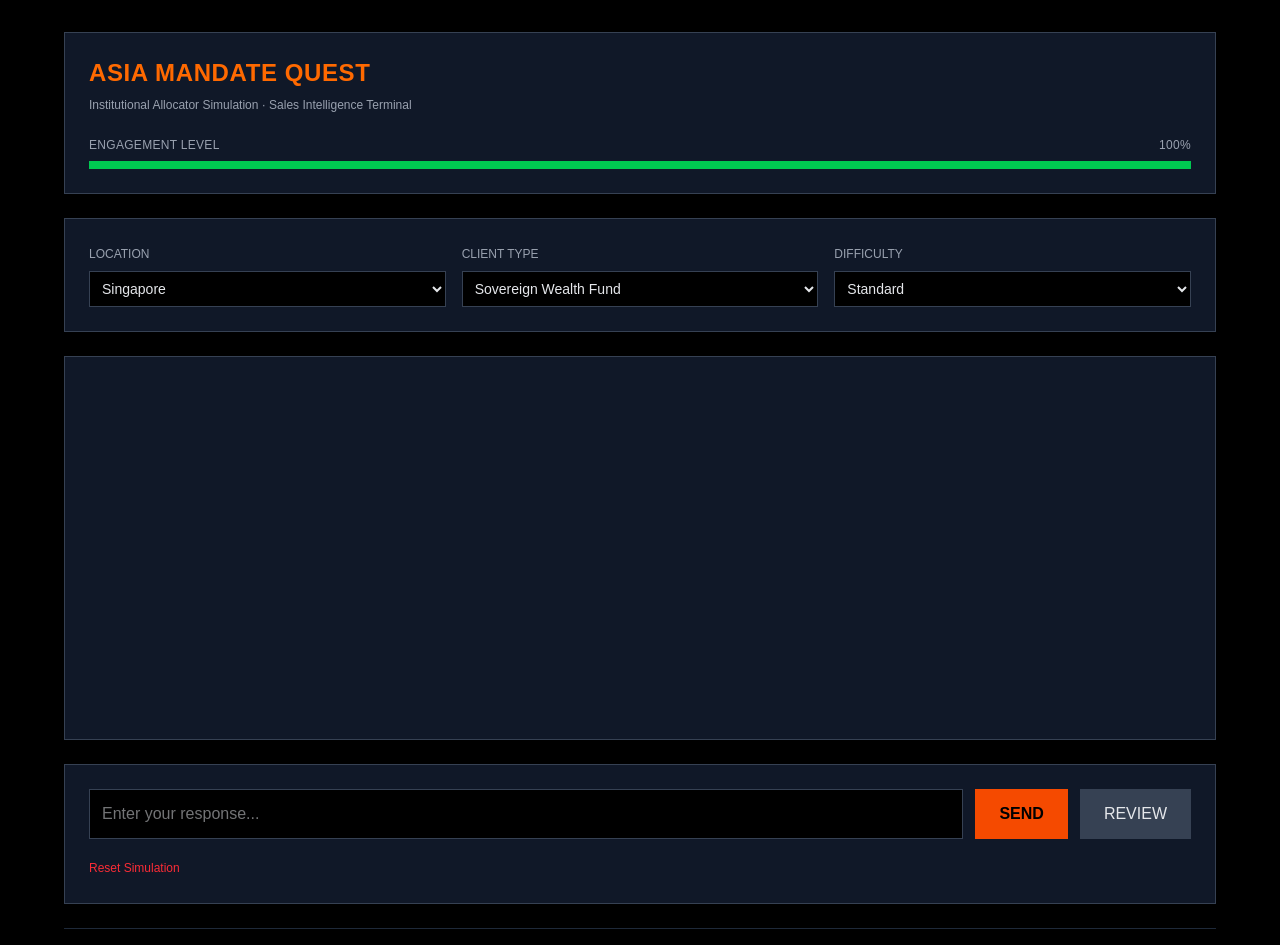
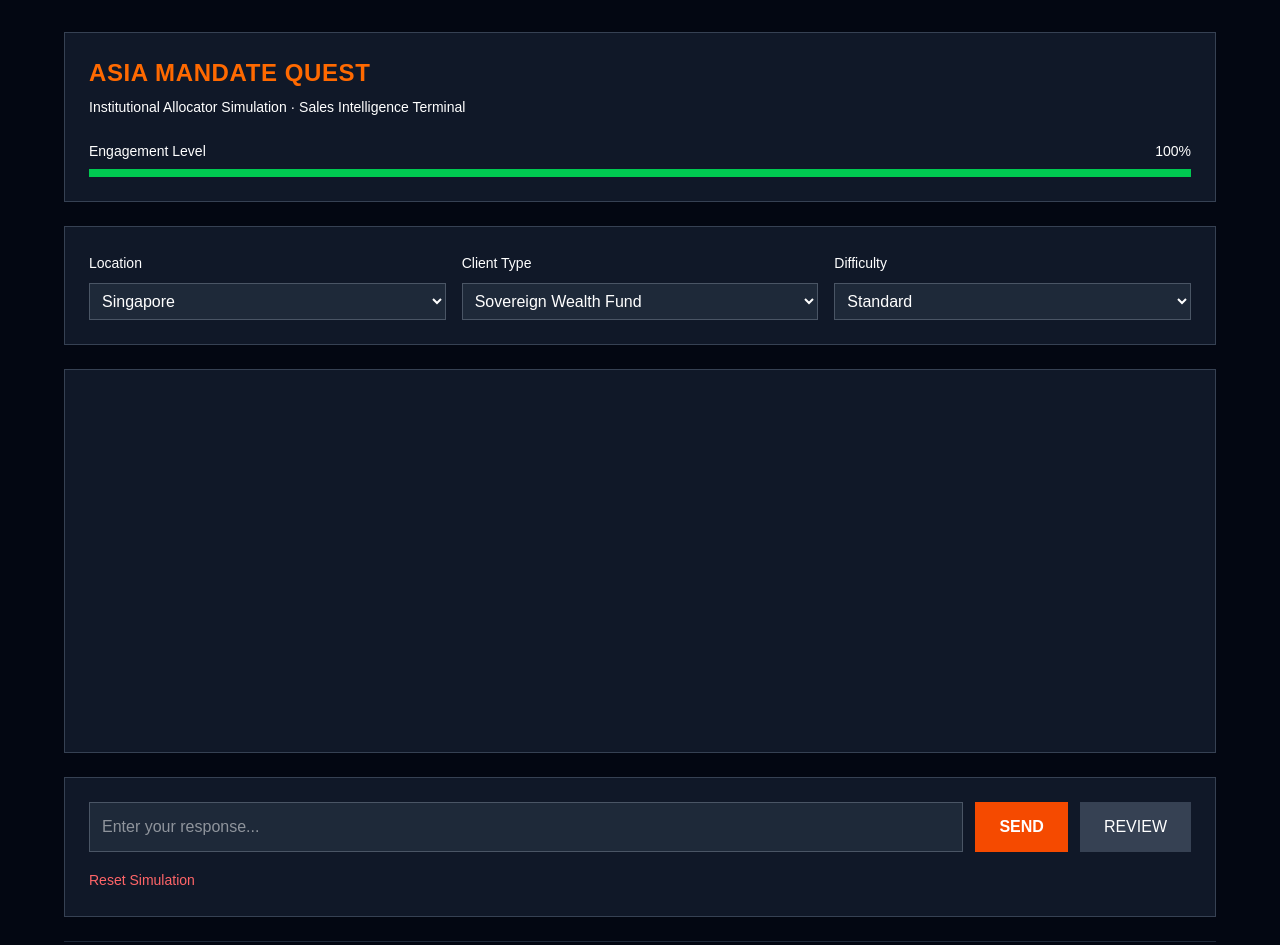
Before and after one commit to emailden-git/asia-mandate-quest, a Next.js app: page / in a window 1280 px wide. Shown: the top 945 px of the page. Built offline with nearby package versions, Linux system fonts and the light colour scheme.

Commit message:
Update page.tsx

```diff
--- a/app/page.tsx
+++ b/app/page.tsx
@@ -101,12 +101,12 @@ export default function Home() {
 
   function engagementColor() {
     if (engagement > 60) return "bg-green-500";
-    if (engagement > 30) return "bg-yellow-500";
-    return "bg-red-600";
+    if (engagement > 30) return "bg-yellow-400";
+    return "bg-red-500";
   }
 
   return (
-    <div className="min-h-screen bg-black text-gray-200 px-6 py-8">
+    <div className="min-h-screen bg-gray-950 text-white px-6 py-8">
       <div className="max-w-6xl mx-auto space-y-6">
 
         {/* HEADER */}
@@ -114,12 +114,12 @@ export default function Home() {
           <h1 className="text-2xl font-bold text-orange-500 tracking-wide">
             ASIA MANDATE QUEST
           </h1>
-          <p className="text-gray-400 text-xs mt-2">
+          <p className="text-white mt-2 text-sm">
             Institutional Allocator Simulation · Sales Intelligence Terminal
           </p>
 
           <div className="mt-6">
-            <div className="flex justify-between text-xs text-gray-400 uppercase tracking-wide">
+            <div className="flex justify-between text-sm font-medium">
               <span>Engagement Level</span>
               <span>{engagement}%</span>
             </div>
@@ -133,14 +133,14 @@ export default function Home() {
         </div>
 
         {/* CONTROLS */}
-        <div className="grid md:grid-cols-3 gap-4 border border-gray-700 bg-gray-900 p-6 text-sm">
+        <div className="grid md:grid-cols-3 gap-4 border border-gray-700 bg-gray-900 p-6 text-white">
           <div>
-            <label className="text-gray-400 text-xs uppercase">Location</label>
+            <label className="text-sm font-medium">Location</label>
             <select
               value={location}
               onChange={(e) => setLocation(e.target.value)}
               disabled={meetingEnded}
-              className="w-full mt-2 bg-black border border-gray-700 p-2 text-gray-200 focus:outline-none focus:border-orange-500"
+              className="w-full mt-2 bg-gray-800 border border-gray-600 p-2 text-white focus:outline-none focus:border-orange-500"
             >
               <option>Singapore</option>
               <option>Hong Kong</option>
@@ -148,12 +148,12 @@ export default function Home() {
           </div>
 
           <div>
-            <label className="text-gray-400 text-xs uppercase">Client Type</label>
+            <label className="text-sm font-medium">Client Type</label>
             <select
               value={clientType}
               onChange={(e) => setClientType(e.target.value)}
               disabled={meetingEnded}
-              className="w-full mt-2 bg-black border border-gray-700 p-2 text-gray-200 focus:outline-none focus:border-orange-500"
+              className="w-full mt-2 bg-gray-800 border border-gray-600 p-2 text-white focus:outline-none focus:border-orange-500"
             >
               <option>Sovereign Wealth Fund</option>
               <option>Pension Fund</option>
@@ -163,12 +163,12 @@ export default function Home() {
           </div>
 
           <div>
-            <label className="text-gray-400 text-xs uppercase">Difficulty</label>
+            <label className="text-sm font-medium">Difficulty</label>
             <select
               value={difficulty}
               onChange={(e) => setDifficulty(e.target.value)}
               disabled={meetingEnded}
-              className="w-full mt-2 bg-black border border-gray-700 p-2 text-gray-200 focus:outline-none focus:border-orange-500"
+              className="w-full mt-2 bg-gray-800 border border-gray-600 p-2 text-white focus:outline-none focus:border-orange-500"
             >
               <option>Standard</option>
               <option>Skeptical</option>
@@ -177,15 +177,15 @@ export default function Home() {
           </div>
         </div>
 
-        {/* CHAT WINDOW */}
+        {/* CHAT */}
         <div className="border border-gray-700 bg-gray-900 p-6 h-96 overflow-y-auto space-y-4 text-sm">
           {messages.map((msg, index) => (
             <div
               key={index}
-              className={`p-3 ${
+              className={`p-4 ${
                 msg.role === "user"
-                  ? "bg-gray-800 border-l-4 border-orange-500"
-                  : "bg-black border-l-4 border-green-500"
+                  ? "bg-orange-600 text-white"
+                  : "bg-gray-800 text-white"
               }`}
             >
               {msg.content}
@@ -193,7 +193,7 @@ export default function Home() {
           ))}
 
           {loading && !meetingEnded && (
-            <div className="text-gray-500 italic">
+            <div className="text-gray-400 italic">
               Allocator reviewing your response...
             </div>
           )}
@@ -211,19 +211,19 @@ export default function Home() {
                   ? "Session concluded. Reset to begin again."
                   : "Enter your response..."
               }
-              className="flex-1 bg-black border border-gray-700 p-3 text-gray-200 focus:outline-none focus:border-orange-500"
+              className="flex-1 bg-gray-800 border border-gray-600 p-3 text-white focus:outline-none focus:border-orange-500"
             />
             <button
               onClick={sendMessage}
               disabled={meetingEnded}
-              className="bg-orange-600 hover:bg-orange-500 text-black font-semibold px-6 py-3 transition disabled:opacity-50"
+              className="bg-orange-600 hover:bg-orange-500 text-white font-semibold px-6 py-3 transition disabled:opacity-50"
             >
               SEND
             </button>
             <button
               onClick={reviewPerformance}
               disabled={meetingEnded}
-              className="bg-gray-700 hover:bg-gray-600 px-6 py-3 transition disabled:opacity-50"
+              className="bg-gray-700 hover:bg-gray-600 text-white px-6 py-3 transition disabled:opacity-50"
             >
               REVIEW
             </button>
@@ -231,14 +231,13 @@ export default function Home() {
 
           <button
             onClick={resetSimulation}
-            className="text-red-500 text-xs hover:underline"
+            className="text-red-400 text-sm hover:underline"
           >
             Reset Simulation
           </button>
         </div>
 
-        {/* FOOTER */}
-        <div className="text-center text-gray-600 text-xs pt-4 border-t border-gray-800">
+        <div className="text-center text-gray-500 text-xs pt-4 border-t border-gray-800">
           © {new Date().getFullYear()} Asia Mandate Quest · Institutional Training System
         </div>
       </div>
```
